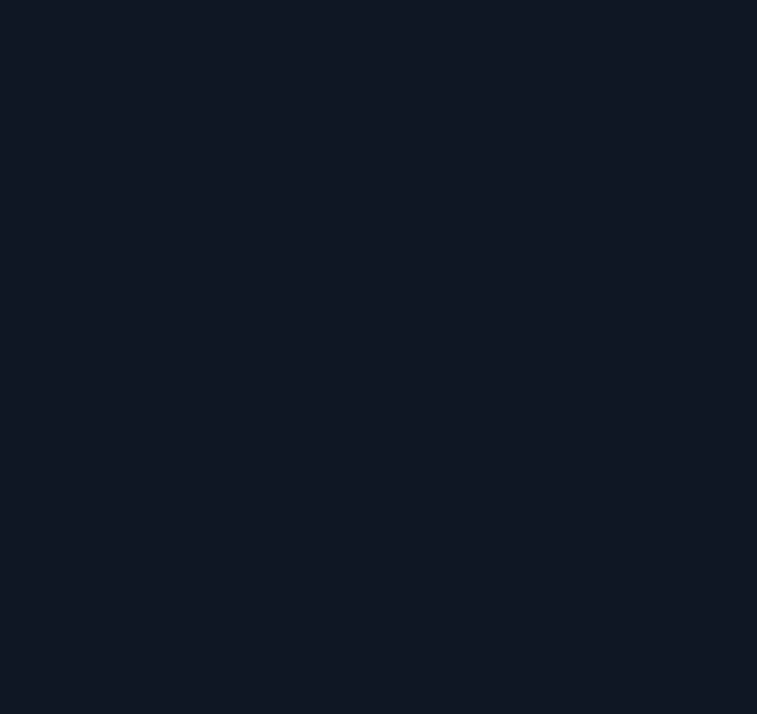
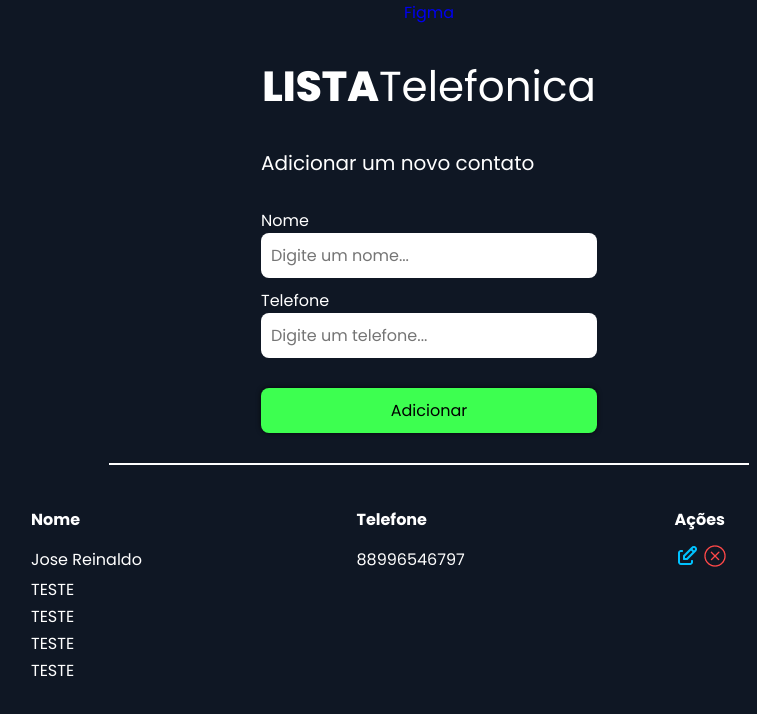
Before and after one commit to reinaldosales/dsw-td2, a plain HTML site: page index.html in a window 1280 px wide. Shown: the whole page, without its empty margins (211-968 px from the left). Drawn offline with Linux system fonts and the light colour scheme.

Commit message:
feat: iniciando listagem da lista de contatos

```diff
--- a/css/global.css
+++ b/css/global.css
@@ -1,9 +1,12 @@
+@import url('https://fonts.googleapis.com/css2?family=Poppins:ital,wght@0,100;0,200;0,300;0,400;0,500;0,600;0,700;0,800;0,900;1,100;1,200;1,300;1,400;1,500;1,600;1,700;1,800;1,900&display=swap');
+
 * {
     padding: 0;
     margin: 0;
     box-sizing: border-box;
     border: none;
     text-decoration: none;
+
 }
 
 html {
@@ -34,6 +37,9 @@ img {
     width: 100%;
 }
 
+button{
+    cursor: pointer;
+}
 
 /* Scrollbar */
 
@@ -57,3 +63,12 @@ img {
     border-radius: 10px;
     border: 3px solid #ffffff;
 }
+
+
+
+/* Input */
+
+input[type=number]::-webkit-inner-spin-button,
+input[type=number]::-webkit-outer-spin-button {
+  -webkit-appearance: none;
+}
--- /dev/null
+++ b/css/index.css
@@ -0,0 +1,81 @@
+header>p {
+    color: white;
+    font-size: 4.2rem;
+    margin: 3rem 0;
+}
+
+header>p>span {
+    font-weight: 800;
+}
+
+/* Inputs */
+
+.input {
+    display: flex;
+    flex-direction: column;
+    color: white;
+    margin-bottom: 1rem;
+}
+
+.input>input {
+    padding: 1rem;
+    color: var(--background);
+    border-radius: 8px;
+}
+
+/* Button adcionar and editar */
+
+button {
+    width: 100%;
+    background-color: #3DFF50;
+    padding: 1rem;
+    margin-top: 2rem;
+    border-radius: 8px;
+    -webkit-box-shadow: 0px 0px 5px 0px rgba(0, 0, 0, 0.75);
+    -moz-box-shadow: 0px 0px 5px 0px rgba(0, 0, 0, 0.75);
+    box-shadow: 0px 0px 5px 0px rgba(0, 0, 0, 0.75);
+}
+
+/* Create and Edit */
+
+.Create-Edit {
+    display: flex;
+    flex-direction: column;
+}
+
+.Create-Edit>p {
+    font-size: 2rem;
+    color: white;
+    margin-bottom: 3rem;
+}
+
+hr {
+    width: 50%;
+    margin: 3rem 0;
+    border: solid 1px white;
+}
+
+
+/* Read */
+
+table {
+    color: white;
+    width: 100vh;
+}
+
+th {
+    text-align: start;
+    padding: 1rem 0
+}
+
+td {
+    text-align: start;
+}
+
+tr{
+    border-bottom: solid 1px white;
+}
+
+td>a>img {
+    width: 24px;
+}
--- a/index.html
+++ b/index.html
@@ -5,12 +5,64 @@
     <meta charset="UTF-8">
     <meta name="viewport" content="width=device-width, initial-scale=1.0">
     <link rel="stylesheet" href="css/global.css">
-    <script src="scripts/index.js"></script>
+    <link rel="stylesheet" href="css/index.css">
     <title> Javascript CRUD </title>
 </head>
 
 <body>
+    <a
+        href="https://www.figma.com/file/jYDfgKSG9qXKRQOpBVYlTZ/Trabalho-dirigido-02?type=design&node-id=0-1&mode=design&t=uOImDS3mYLoSazex-0">Figma</a>
+
+    <header>
+        <p>
+            <span>LISTA</span>Telefonica
+        </p>
+    </header>
+
+    <section class="Create-Edit">
+        <p>Adicionar um novo contato</p>
+
+        <form>
+            <div class="input">
+                <label for="Name">Nome</label>
+                <input required type="text" name="Name" id="Name" placeholder="Digite um nome...">
+            </div>
+
+            <div class="input">
+                <label for="Phone">Telefone</label>
+                <input required type="number" name="Phone" id="Phone" placeholder="Digite um telefone...">
+            </div>
+
+            <button type="submit" id="Btn-Add">Adicionar</button>
+        </form>
+    </section>
+
+    <hr>
+
+    <section class="Read">
+        <table id="table">
+            <tr>
+                <th>Nome</th>
+                <th>Telefone</th>
+                <th>Ações</th>
+            </tr>
+            <tr>
+                <td> Jose Reinaldo </td>
+                <td>88996546797</td>
+                <td>
+                    <a href="#">
+                        <img src="assets/tabler_edit.png" alt="">
+                    </a>
+                    <a href="#">
+                        <img src="assets/clarity_remove-line.png" alt="">
+                    </a>
+                </td>
+            </tr>
+        </table>
+    </section>
 
 </body>
 
+<script src="scripts/index.js"></script>
+
 </html>
--- a/scripts/index.js
+++ b/scripts/index.js
@@ -0,0 +1,30 @@
+let btnAdd = document.getElementById('Btn-Add');
+
+var contacts = Array();
+
+// initials contacts
+
+contacts.push({ name: "jose", telefone: "88996546797" });
+contacts.push({ name: "reinaldo", telefone: "88996546797" });
+contacts.push({ name: "sales", telefone: "88996546797" });
+contacts.push({ name: "soares", telefone: "88996546797" });
+
+let table = document.querySelector("#table > tbody")
+
+
+
+contacts.map(x => {
+    let trElement = document.createElement('tr');
+
+    let tdElement = document.createElement('td');
+    tdElement.append('TESTE');
+    trElement.appendChild(tdElement);
+
+    table.appendChild(trElement)
+})
+
+
+btnAdd.addEventListener('click', (e) => {
+    let nameElement = document.getElementById('Name');
+    let phoneElement = document.getElementById('Phone');
+})
```
Also changed, not shown: assets/clarity_remove-line.png (added), assets/tabler_edit.png (added).
